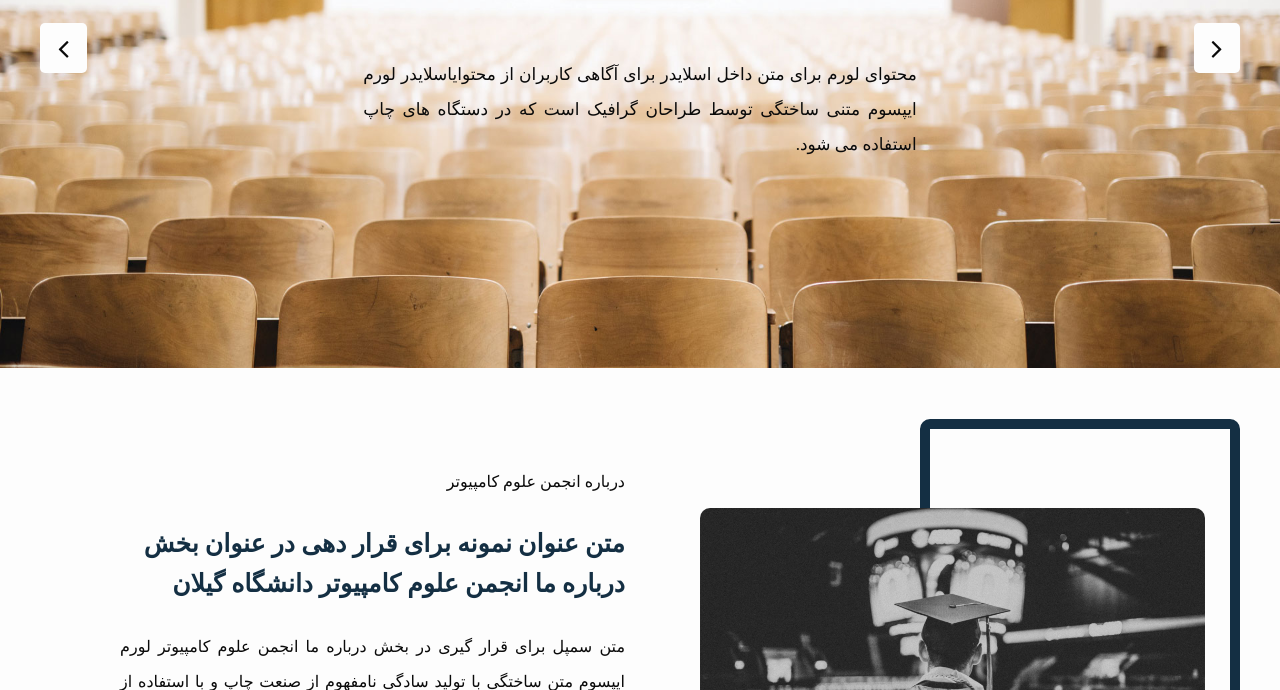
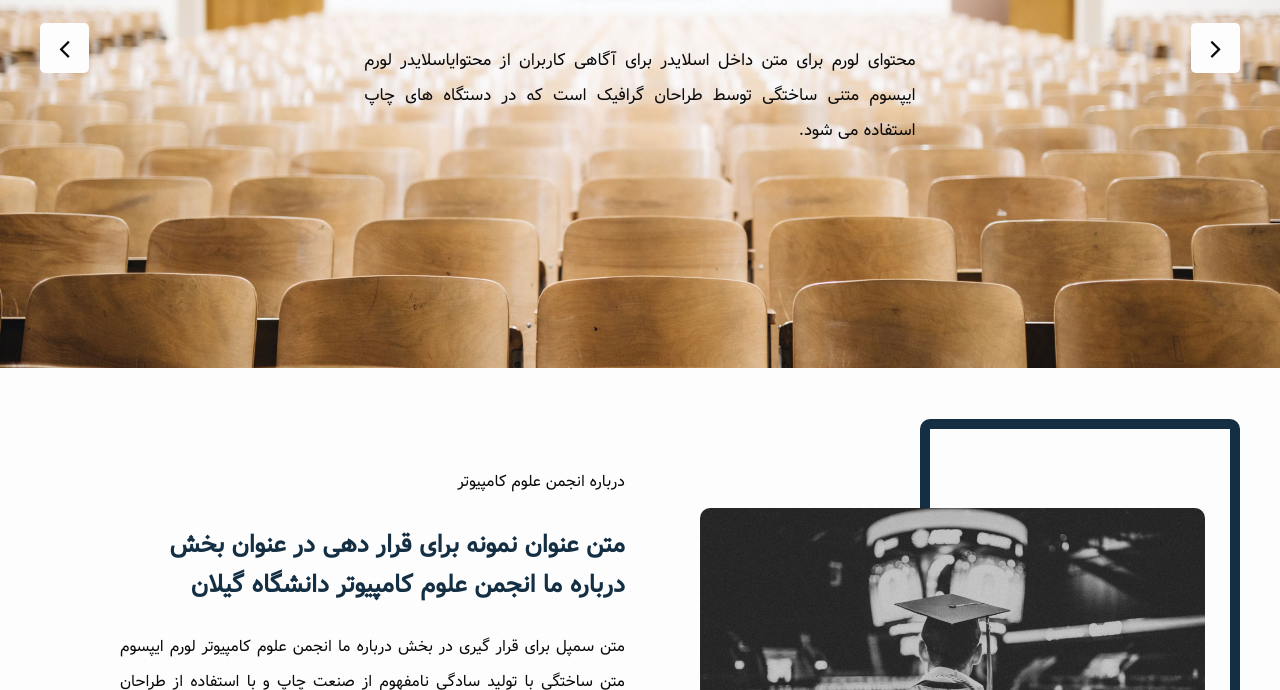
Before and after one commit to sinaanahd/computer-science-website, a plain HTML site: page index.html in a window 1280 px wide. Shown: the part 410-1100 px from the top of the page. Drawn offline with Linux system fonts and the light colour scheme; files whose address does not match are found by name.

Commit message:
try a diffrent way

```diff
--- a/asset/styles/fonts/fonts.css
+++ b/asset/styles/fonts/fonts.css
@@ -1,4 +1,4 @@
 @font-face {
   font-family: "dirooz";
-  src: url(https://sinaanahd.github.io/computer-science-website/asset/styles/fonts/Dirooz-FD-WOL.ttf);
+  src: url(Dirooz-FD-WOL.ttf);
 }
--- a/asset/styles/sass/styles.scss
+++ b/asset/styles/sass/styles.scss
@@ -1,6 +1,6 @@
 @import "variables";
 @import "mixins";
-@import url(sina);
+@import url(../fonts/fonts.css);
 @keyframes comeAndGomf {
   0% {
     transform: translate(0, 0) rotate(360deg);
```
Also changed, not shown: asset/styles/css/styles.css, 1 other file.
